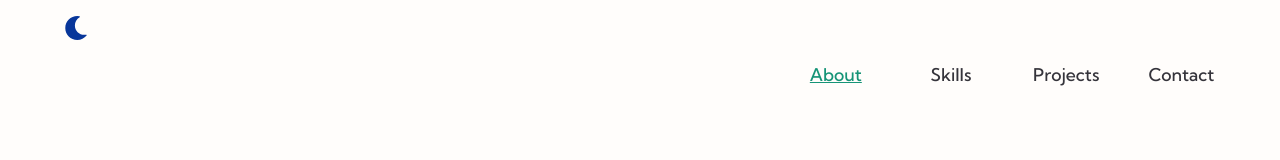
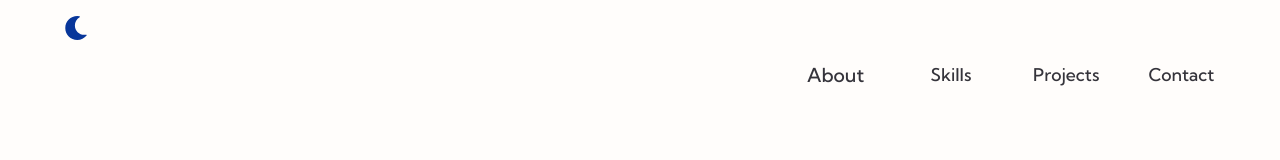
Before and after one commit to StephenFinegan21/portfolio, a React (Create React App) app: page / in a window 1280 px wide. In both pictures the pointer is over the item "About". Shown: the top 160 px of the page. Built offline with nearby package versions, Linux system fonts and the light colour scheme.

Commit message:
minor issues with nav resolved - active link increase size

```diff
--- a/src/App.scss
+++ b/src/App.scss
@@ -105,6 +105,7 @@ li{
     font-size: .9rem;
     cursor: pointer;
     color: $darkColour;
+    transition: ease-in 0.1s;
 
     @media screen and (min-width: $medium) {
         font-size: 1.1rem;
@@ -124,8 +125,9 @@ li{
 }
 
 .nav-item:hover{
-    color: #169477;
-    text-decoration: underline;
+
+
+    transform: scale(1.1);
 }
 
 
```
